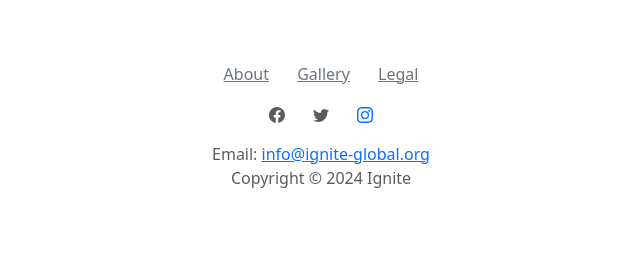
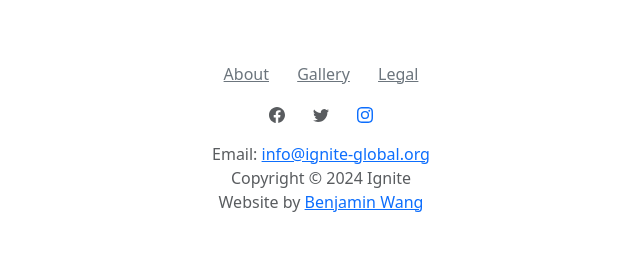
Before and after one commit to wenbang24/ignite, a Flask app: page /about in a window 1280 px wide. Shown: the part 628-890 px from the top of the page, without its empty margins (319-959 px from the left). Before the commit the page ends 816 px from the top, so only its background shows below. Run offline with Flask 3, Linux system fonts and the light colour scheme; some libraries are stand-ins or nearby versions.

Commit message:
add creator to footer

```diff
--- a/templates/base.html
+++ b/templates/base.html
@@ -107,6 +107,7 @@
         </ul>
         <p class="mb-0">Email: <a href="mailto:info@ignite-global.org">info@ignite-global.org</a></p>
         <p class="mb-0">Copyright © 2024 Ignite</p>
+        <p class="mb-0">Website by <a href="https://github.com/wenbang24">Benjamin Wang</a></p>
     </div>
 </footer>
 <script src="https://cdn.jsdelivr.net/npm/bootstrap@5.3.3/dist/js/bootstrap.bundle.min.js"
```
